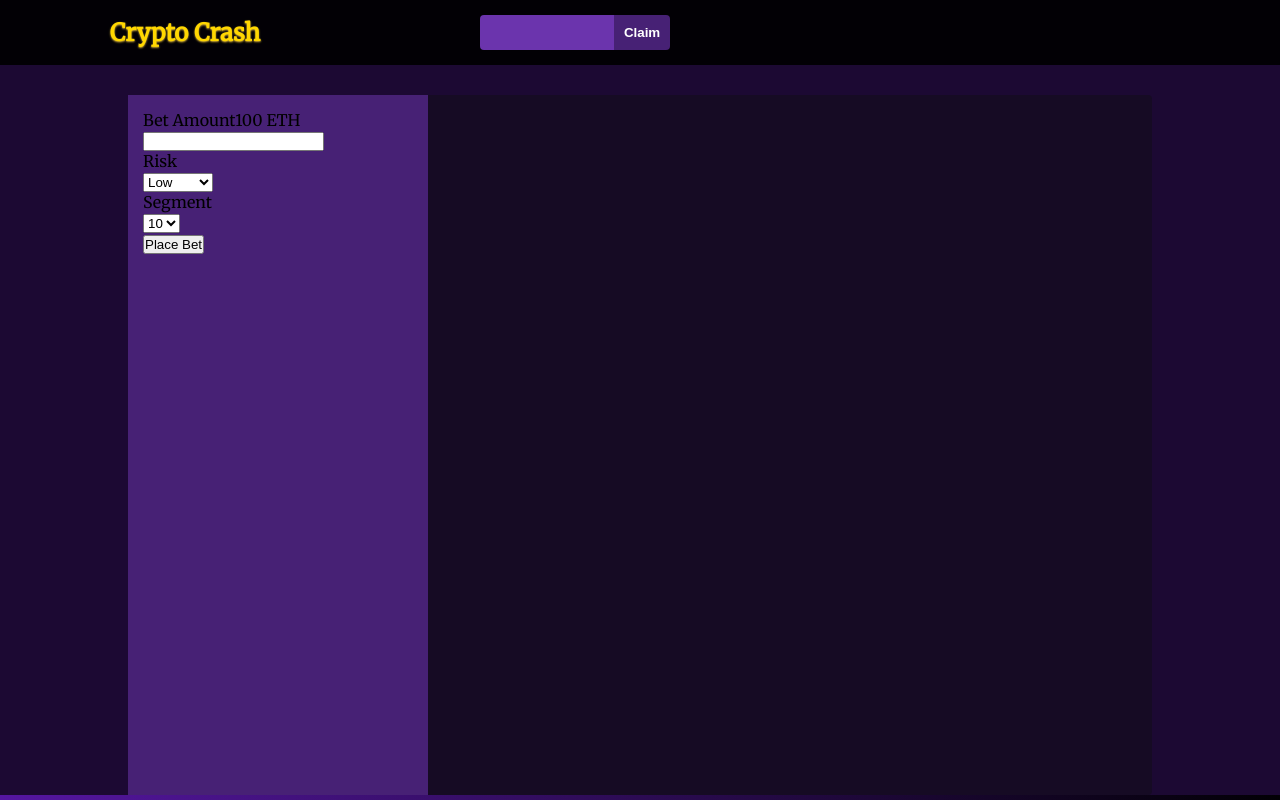
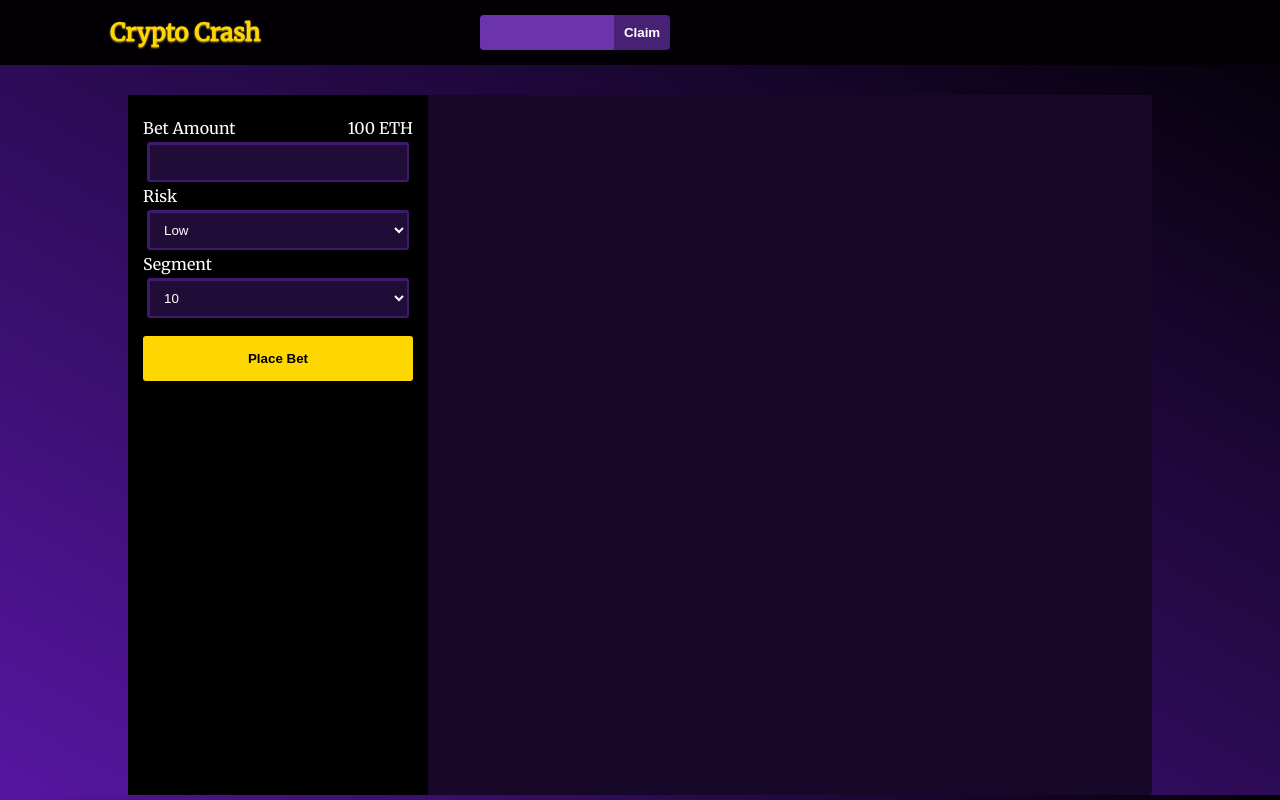
Before and after one commit to Barbara-Kavanaugh/Crypto-Project, a React (Create React App) app in the folder frontend/casino/: page / in a window 1280 px wide. Built offline with nearby package versions, Linux system fonts and the light colour scheme.

Commit message:
frontend sidebar is done

```diff
--- a/frontend/casino/src/components/Main/Main.js
+++ b/frontend/casino/src/components/Main/Main.js
@@ -15,7 +15,8 @@ const Main = () => {
                 </div>
                 <div className='input-group'>
                   <input type='number' />
-                  <div className='label'>
+                </div>
+                <div className='label'>
                     <span>Risk</span>
                   </div>
                   <div className='input-group'>
@@ -38,12 +39,11 @@ const Main = () => {
                       <option value='50'>50</option>
                     </select>
                   </div>
-                </div>
               </div>
             </div>
             <div className='form'>
               <div className='form-group'>
-                <button>Place Bet</button>
+                <button className='bet'>Place Bet</button>
               </div>
             </div>
           </div>
--- a/frontend/casino/src/components/styles/Main.scss
+++ b/frontend/casino/src/components/styles/Main.scss
@@ -1,10 +1,10 @@
 .main-area {
-    background-color: #1c0933;
+    background: linear-gradient(30deg, #5516a1, #020005);
     padding-top: 75px;
     overflow: hidden;
 
     .game-area {
-        background-color: #160b24;
+        background-color: #170829;
         border-radius: 4px;
         width: 80%;
         margin: auto;
@@ -15,12 +15,58 @@
 
         .sidebar {
             width: 300px;
-            background-color: #472175;
+            background-color: black;
             height: 100%;
             position: relative;
 
             .main-control {
                 padding: 15px;
+
+                .form {
+                    .form-group {
+                        margin-top: 8px;
+
+                        .label {
+                            font-size: 600;
+                            color: white;
+                            display: flex;
+                            justify-content: space-between;
+                            align-items: center;
+                        }
+                    }
+                    button.bet {
+                        height: 45px;
+                        background-color: #FFD700;
+                        margin-top: 10px;
+                        width: 100%;
+                        font-weight: 600;
+                        color: black;
+                        border-radius: 3px;
+                        border: none;
+                        cursor: pointer;
+                    }
+                    .input-group {
+                        height: 40px;
+                        background-color: #3e196d;
+                        box-shadow: 0 1px 3px 0 rgba(0, 0, 0, 0.2), 0 1px 2px rgba(0, 0, 0, 0.12);
+                        margin: 4px;
+                        display: flex;
+                        justify-content: space-between;
+                        align-items: center;
+                        border-radius: 3px;
+
+                        select, input {
+                            width: 98%;
+                            background-color: #200d37;
+                            margin: 3px 0px 3px 3px;
+                            color: white;
+                            height: 35px;
+                            outline: none;
+                            padding: 5px 10px;
+                            border: none;
+                        }
+                    }
+                }
             }
         }
     }
```
Also changed, not shown: 2 other files (tests, documents, lock files or other folders).
